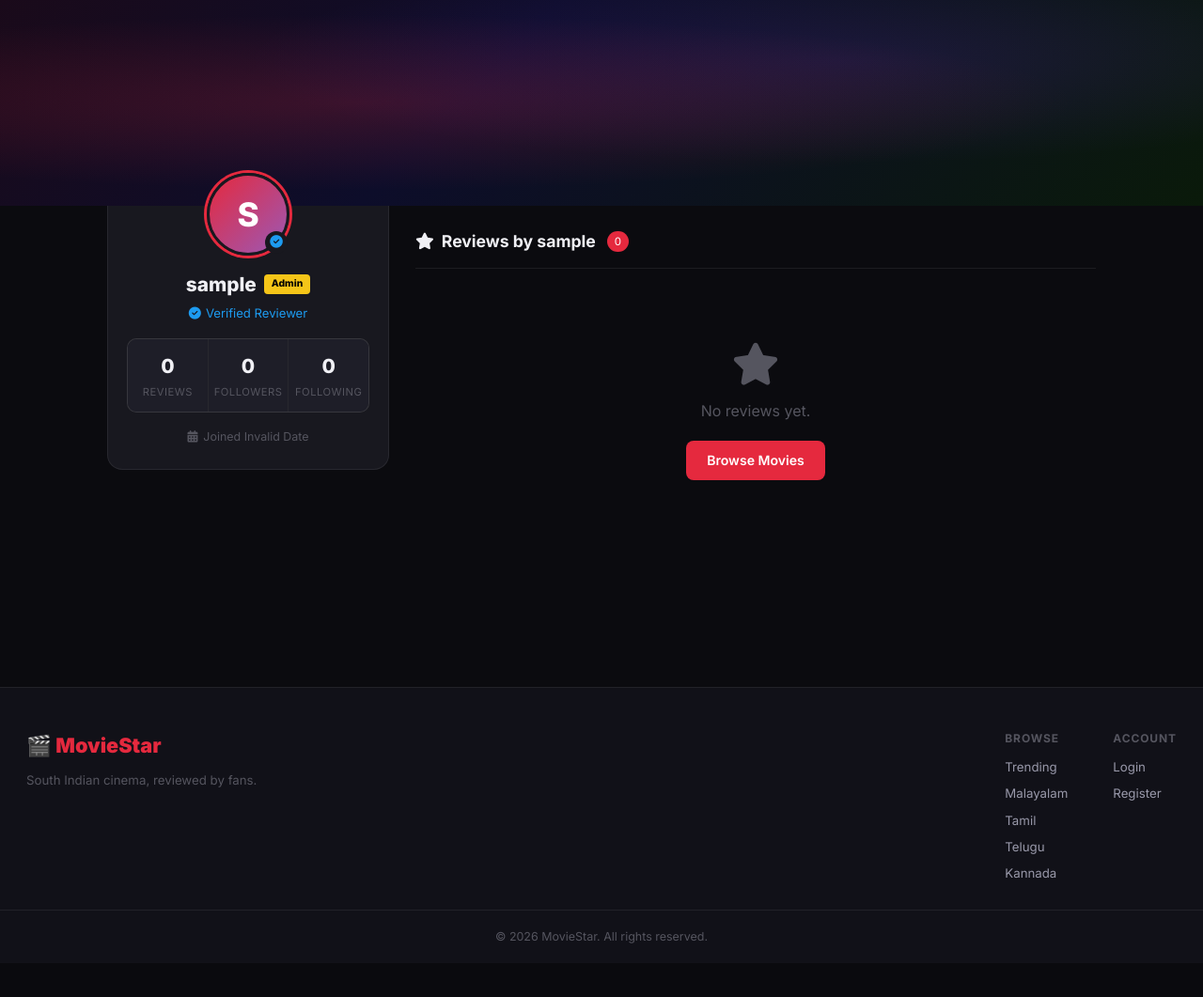
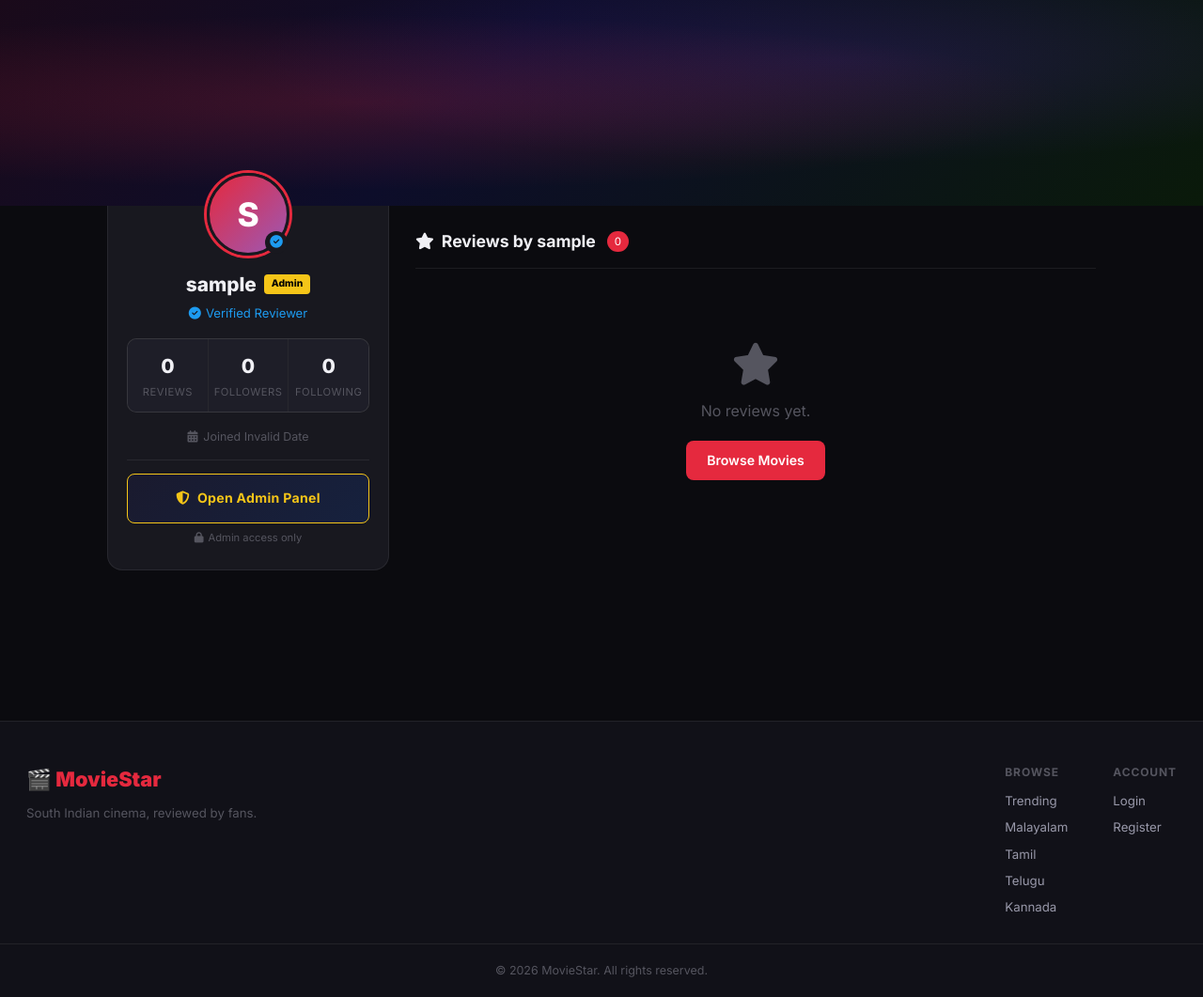
Before and after one commit to adiweb12/MovieStar, a Node server app: a page that uses views/profile.ejs in a window 1280 px wide. Shown: the part 67-1128 px from the top of the page at 94% size. Before the commit the page ends 1071 px from the top, so only its background shows below. Run offline with Node 20, Linux system fonts and the light colour scheme; the visitor is signed in with stand-in values (Sample User, id 1); data that the repository does not hold is empty; some libraries are stand-ins or nearby versions.

Commit message:
Auto-unzip: 2026-03-22 01:02:25

```diff
--- a/public/css/style.css
+++ b/public/css/style.css
@@ -860,3 +860,38 @@ a.rc-name:hover { color: var(--red); }
 /* ── Nav active link ── */
 .nav-link.active { color: var(--txt); background: var(--border); }
 .sb-link.active   { background: var(--bg4); color: var(--txt); }
+
+/* ── Admin panel button on profile ── */
+.admin-panel-btn-wrap {
+  margin-top: 14px;
+  padding-top: 14px;
+  border-top: 1px solid var(--border);
+}
+.btn-admin-panel {
+  background: linear-gradient(135deg, #1a1a2e, #16213e);
+  border: 1.5px solid var(--gold);
+  color: var(--gold);
+  font-weight: 700;
+  letter-spacing: .3px;
+  transition: var(--ease);
+}
+.btn-admin-panel:hover {
+  background: linear-gradient(135deg, var(--gold), #e6a817);
+  color: #000;
+  box-shadow: 0 4px 20px rgba(245,197,24,.35);
+  transform: translateY(-1px);
+}
+.btn-admin-panel i { font-size: .9rem; }
+.admin-panel-note {
+  text-align: center;
+  font-size: .7rem;
+  color: var(--txt3);
+  margin-top: 7px;
+  display: flex;
+  align-items: center;
+  justify-content: center;
+  gap: 5px;
+}
+
+/* ── Username hint text fix ── */
+.iw input::placeholder { color: var(--txt3); }
--- a/routes/auth.js
+++ b/routes/auth.js
@@ -12,7 +12,7 @@ const loginRules = [
 const registerRules = [
   body('username').trim()
     .isLength({ min:3, max:20 }).withMessage('Username must be 3–20 characters')
-    .matches(/^[a-zA-Z0-9_]+$/).withMessage('Only letters, numbers and underscores'),
+    .matches(/^[a-zA-Z0-9_.]+$/).withMessage('Only letters, numbers, underscores and dots'),
   body('password').isLength({ min:6 }).withMessage('Password must be at least 6 characters'),
 ];
 
--- a/views/login.ejs
+++ b/views/login.ejs
@@ -33,7 +33,7 @@
           <i class="fas fa-user"></i>
           <input type="text" id="unameInput" name="username" placeholder="Your username" required
             autocomplete="username"
-            <%=mode==='register'?'minlength="3" maxlength="20" pattern="[a-zA-Z0-9_]+"':''%>/>
+            <%=mode==='register'?'minlength="3" maxlength="20" pattern="[a-zA-Z0-9_.]+"':''%>/>
           <% if(mode==='register'){ %>
             <span id="unavail-ico" class="unav-ico" style="display:none"></span>
           <% } %>
--- a/views/profile.ejs
+++ b/views/profile.ejs
@@ -62,6 +62,15 @@
           <i class="fas fa-calendar-alt"></i>
           Joined <%= new Date(profile.createdAt).toLocaleDateString('en-IN',{year:'numeric',month:'long'}) %>
         </div>
+
+        <% if(profile.isAdmin && isOwnProfile){ %>
+        <div class="admin-panel-btn-wrap">
+          <a href="/admin" class="btn btn-admin-panel btn-full">
+            <i class="fas fa-shield-halved"></i> Open Admin Panel
+          </a>
+          <p class="admin-panel-note"><i class="fas fa-lock"></i> Admin access only</p>
+        </div>
+        <% } %>
       </div>
 
       <!-- Followers preview -->
```
